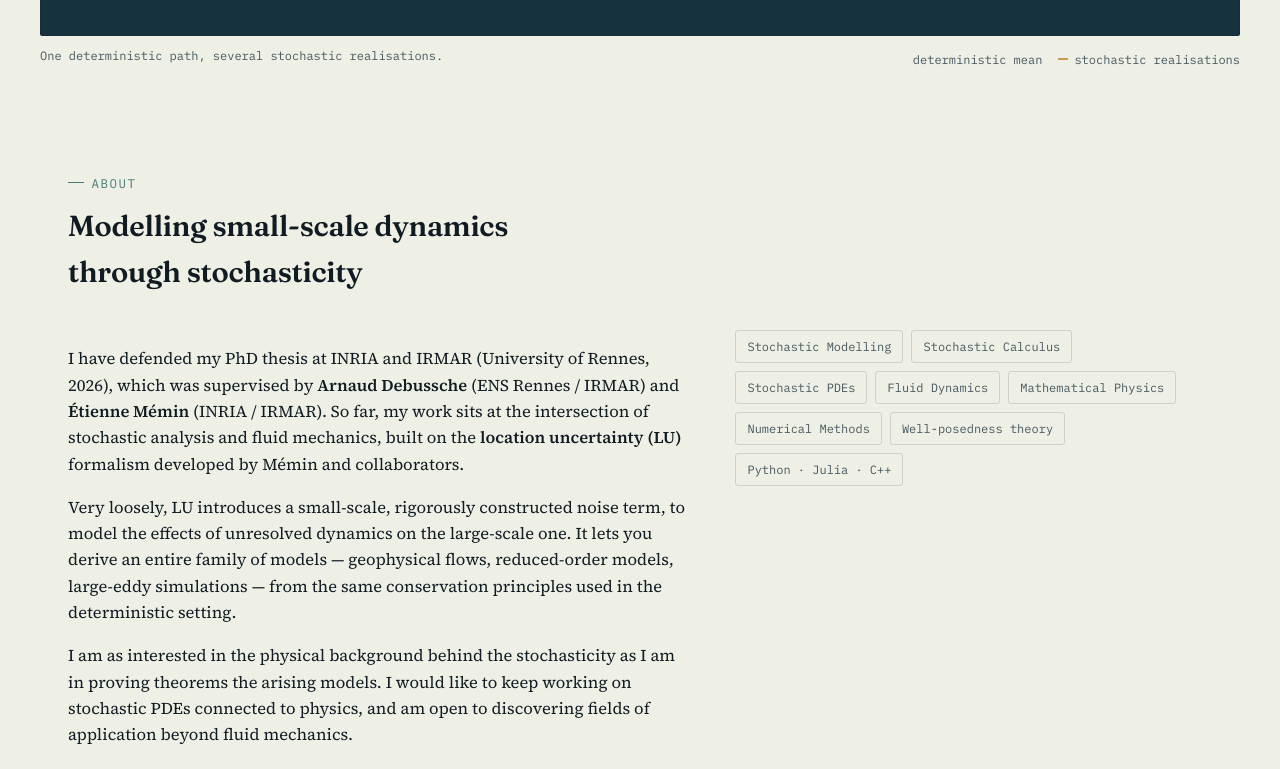
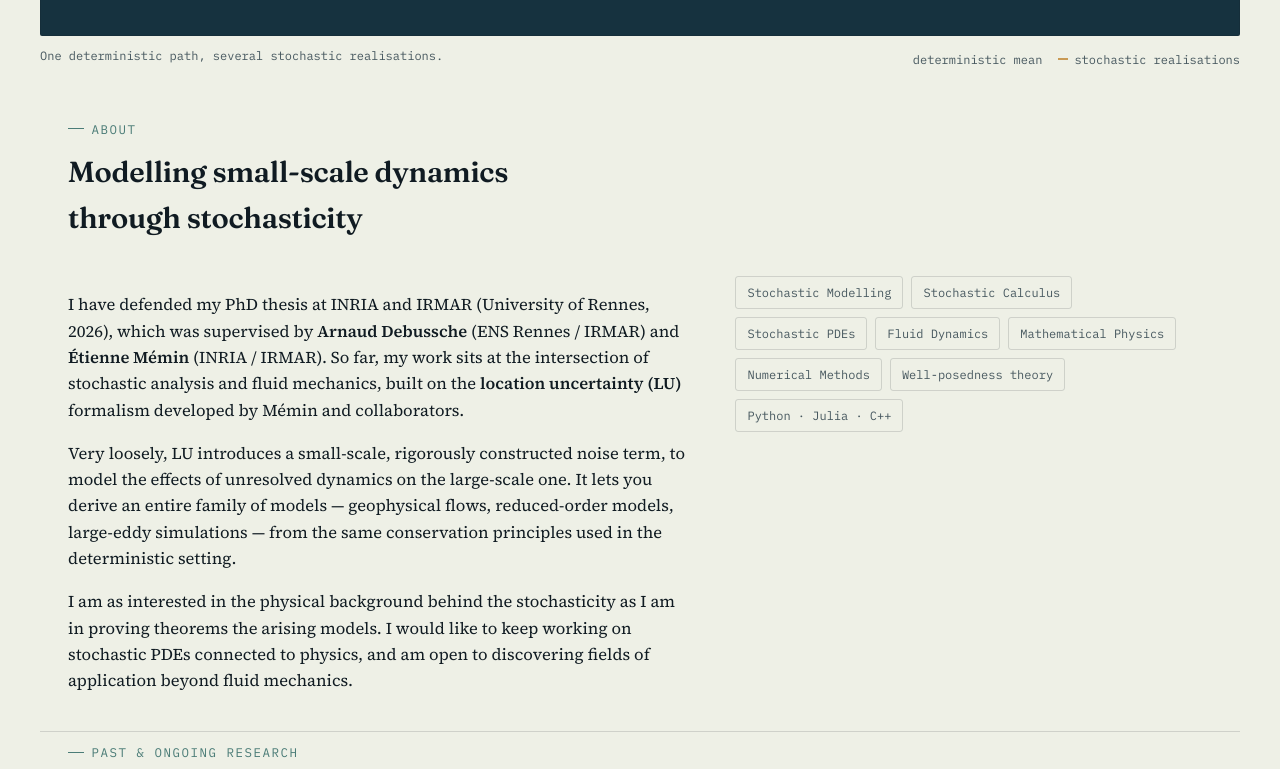
Before and after one commit to Lord-Fufu/Personal-page-A-Moneyron, a plain HTML site: page index.html in a window 1280 px wide. Shown: the part 586-1355 px from the top of the page. Drawn offline with nearby package versions, Linux system fonts and the light colour scheme; animation ran at ten frames a second.

Commit message:
Modif wrap class ter

```diff
--- a/index.html
+++ b/index.html
@@ -80,7 +80,7 @@
   .wrap{
     max-width:var(--max);
     margin:0 auto;
-    padding:64px 28px 10px;
+    padding:10px 28px 20px;
   }
 
   /* ---------- NAV ---------- */
```
